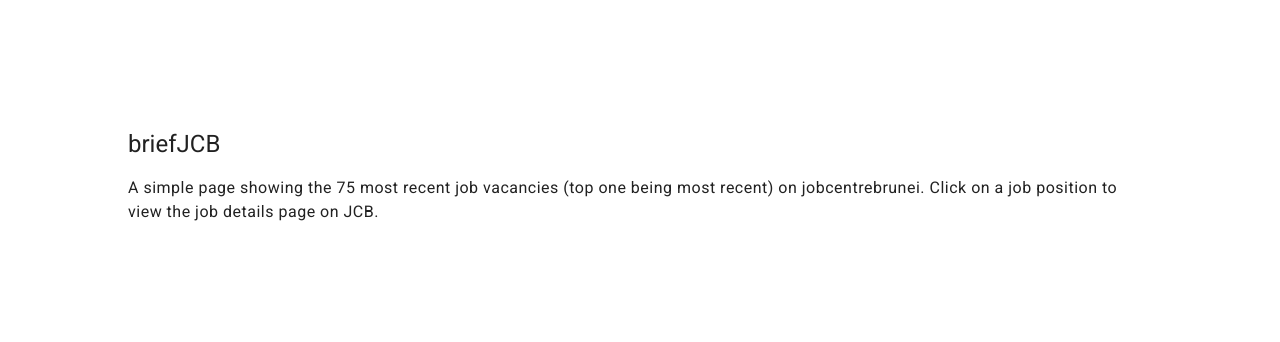
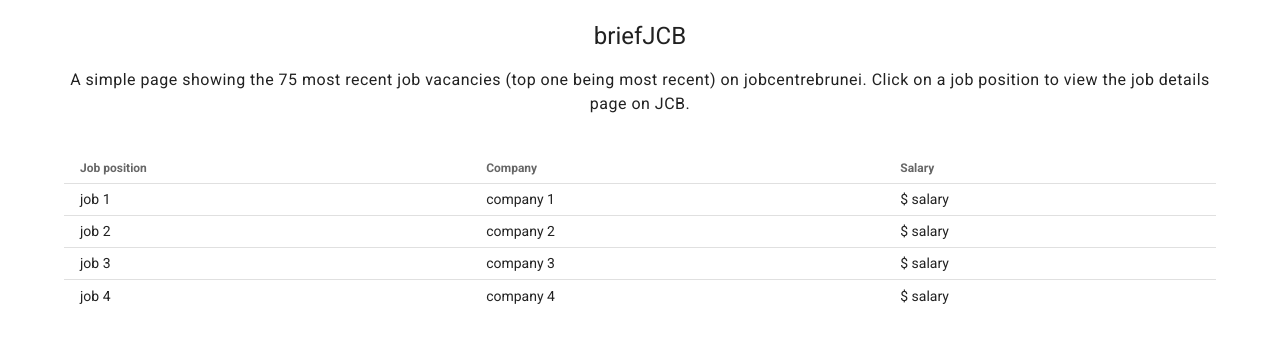
Before and after one commit to najib-r/briefjcb-vue, a Vue app: page / in a window 1280 px wide. Shown: the top 342 px of the page. Built offline with nearby package versions, Linux system fonts and the light colour scheme.

Commit message:
Add placeholder data

```diff
--- a/src/App.vue
+++ b/src/App.vue
@@ -1,19 +1,22 @@
 <template>
   <v-app>
-    <headerContent class="ma-16 pa-16"/>
+    <headerContent class="text-center mx-16 my-5"/>
     <v-main>
+      <mainContent class="mx-16"/>
     </v-main>
   </v-app>
 </template>
 
 <script>
 import headerContent from './components/headerContent.vue';
+import mainContent from './components/mainContent.vue';
 
 export default {
   name: 'App',
 
   components: {
-    headerContent
+    headerContent,
+    mainContent
   },
 
   data: () => ({
--- a/src/components/mainContent.vue
+++ b/src/components/mainContent.vue
@@ -1,6 +1,42 @@
 <template>
-
-</template>
+    <v-simple-table dense fixed-header height="300px">
+      <template v-slot:default>
+        <thead>
+          <tr>
+            <th>
+              Job position
+            </th>
+            <th>
+              Company
+            </th>
+            <th>
+              Salary
+            </th>
+          </tr>
+        </thead>
+        <tbody>
+          <tr v-for="job in jobs" :key="job.name">
+            <td>{{ job.name }}</td>
+            <td>{{ job.company }}</td>
+            <td>{{ job.salary }}</td>
+          </tr>
+        </tbody>
+      </template>
+    </v-simple-table>
+  </template>
 
 <script>
+export default {
+    name: 'mainContent',
+    data () {
+        return {
+            jobs: [
+                {name: 'job 1', company: 'company 1', salary: '$ salary'},
+                {name: 'job 2', company: 'company 2', salary: '$ salary'},
+                {name: 'job 3', company: 'company 3', salary: '$ salary'},
+                {name: 'job 4', company: 'company 4', salary: '$ salary'}
+            ]
+        }
+    }
+}
 </script>
```
